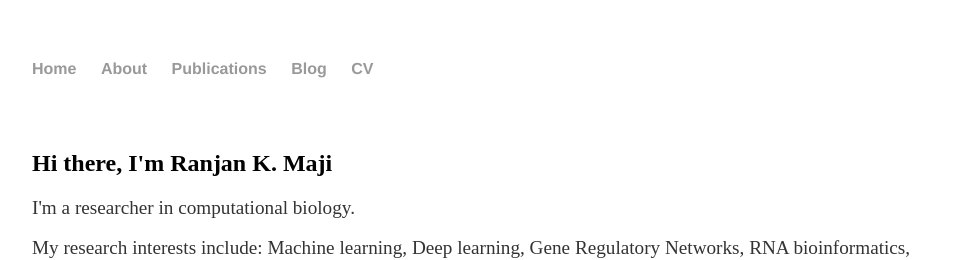
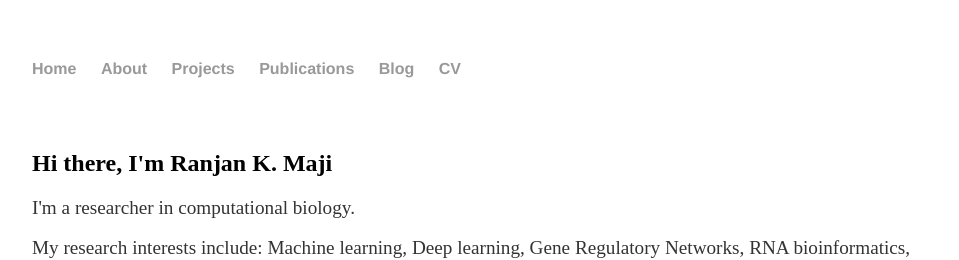
Before and after one commit to ranjanmaji/just-a-site, a Jekyll site: the page built from index.html, in a window 1280 px wide. Shown: the top 260 px of the page, without its empty margins (160-1119 px from the left). Built offline with Jekyll 4.4.1, drawn with Linux system fonts in a browser that asks for light colours.

Commit message:
Update default.html

```diff
--- a/_layouts/default.html
+++ b/_layouts/default.html
@@ -10,6 +10,7 @@
 			<ul>
 			<li><a href="/just-a-site/">Home</a></li>
 			<li><a href="/just-a-site/about">About</a></li>
+			<li><a href="/just-a-site/projects">Projects</a></li>
 			<li><a href="/just-a-site/publications">Publications</a></li>
 			<li><a href="/just-a-site/blog">Blog</a></li>
 			<li><a href="/just-a-site/cv">CV</a></li>
```
